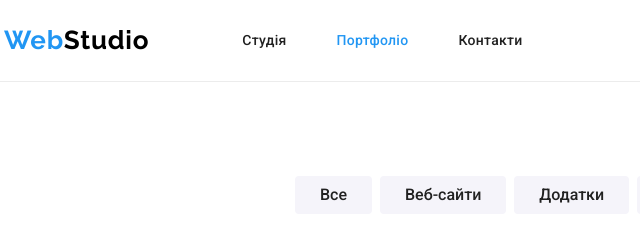
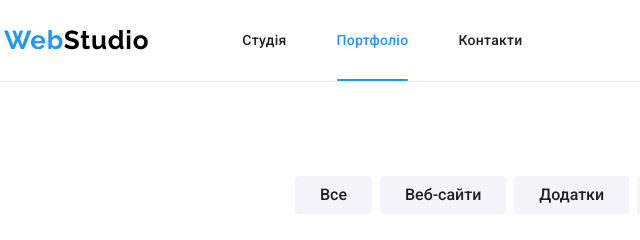
Before and after one commit to Myro4ka/goit-markup-hw-05, a plain HTML site: page portfolio.html in a window 1280 px wide. Shown: the top 240 px of the page, 51-691 px from the left. Drawn offline with nearby package versions, Linux system fonts and the light colour scheme.

Commit message:
Додає підкреслення поточної сторінки

```diff
--- a/css/styles.css
+++ b/css/styles.css
@@ -148,6 +148,21 @@ img {
 }
 .site-nav .current {
   color: var(--accent-color);
+}
+.current {
+  position: relative;
+}
+.current::after {
+  position: absolute;
+  content: "";
+  height: 2px;
+  width: 100%;
+  bottom: 0;
+  left: 0;
+
+  background-color: var(--accent-color);
+
+  border-radius: 2px;
 }
 .header-contacts {
   display: flex;
```
Also changed, not shown: index.html (+4 -3 lines).
